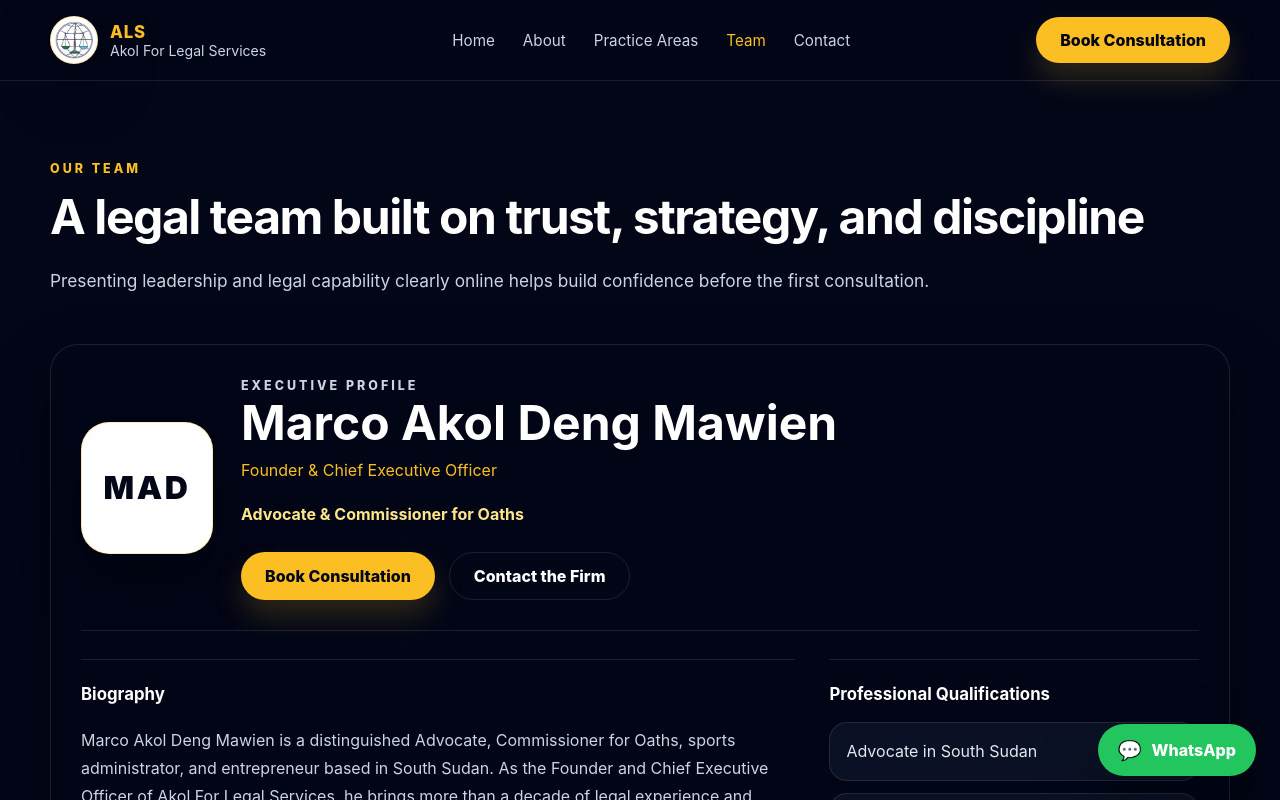
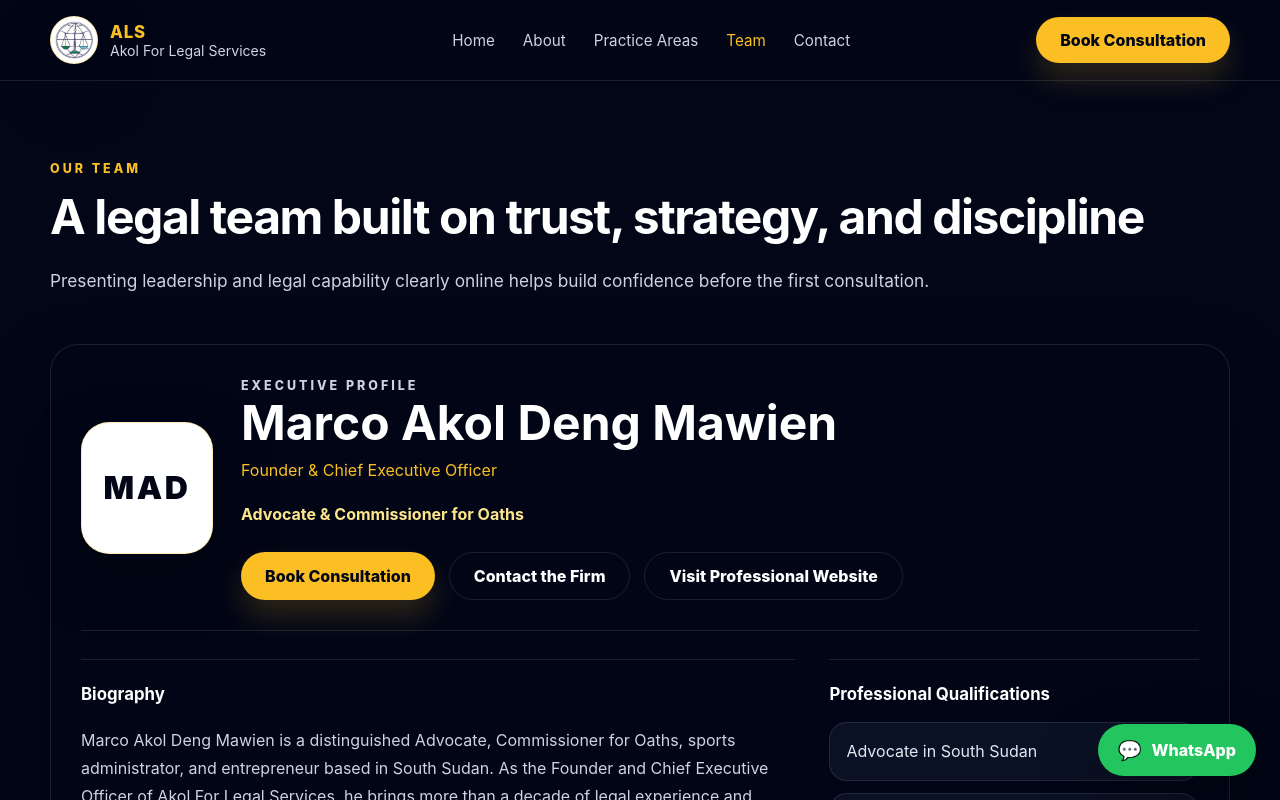
Before and after one commit to Jur815/Akol-Law-Firm-Website, a React (Vite) app: page /team in a window 1280 px wide. Shown: the top 800 px of the page. Built offline with nearby package versions, Linux system fonts and the light colour scheme.

Commit message:
Add Marco Mawien professional website link

```diff
--- a/src/data/siteData.js
+++ b/src/data/siteData.js
@@ -112,6 +112,7 @@ export const team = [
     slug: "marco-akol-deng",
     role: "Founder & Chief Executive Officer",
     credentials: "Advocate & Commissioner for Oaths",
+    professionalWebsite: "https://marcomawien.org/",
     shortBio:
       "Marco Akol Deng Mawien is the Founder and Chief Executive Officer of Akol For Legal Services, an Advocate and Commissioner for Oaths with more than a decade of legal experience. He is also an experienced sports administrator and one of the founding members of the South Sudan Football Federation.",
     bio: [
--- a/src/pages/TeamPage.jsx
+++ b/src/pages/TeamPage.jsx
@@ -84,6 +84,17 @@ function ExecutiveProfile({ member }) {
             <Link to="/contact" className="btn btn-outline">
               Contact the Firm
             </Link>
+            {member.professionalWebsite && (
+              <a
+                href={member.professionalWebsite}
+                className="btn btn-outline"
+                target="_blank"
+                rel="noopener noreferrer"
+                aria-label="Visit Professional Website (opens in a new tab)"
+              >
+                Visit Professional Website
+              </a>
+            )}
           </div>
         </div>
       </div>
```
